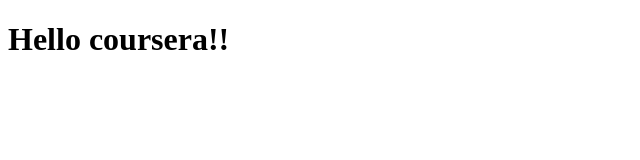
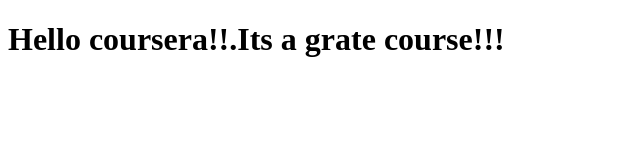
Before and after one commit to Akhil-747/coursera-test, a plain HTML site: page site/index.html in a window 1280 px wide. Shown: the whole page, without its empty margins (0-640 px from the left). Drawn offline with Linux system fonts and the light colour scheme.

Commit message:
small change to the page.

```diff
--- a/site/index.html
+++ b/site/index.html
@@ -4,6 +4,6 @@
 	<title>coursera</title>
 </head>
 <body>
-<h1>Hello coursera!!</h1>
+<h1>Hello coursera!!.Its a grate course!!!</h1>
 </body>
 </html>
```
